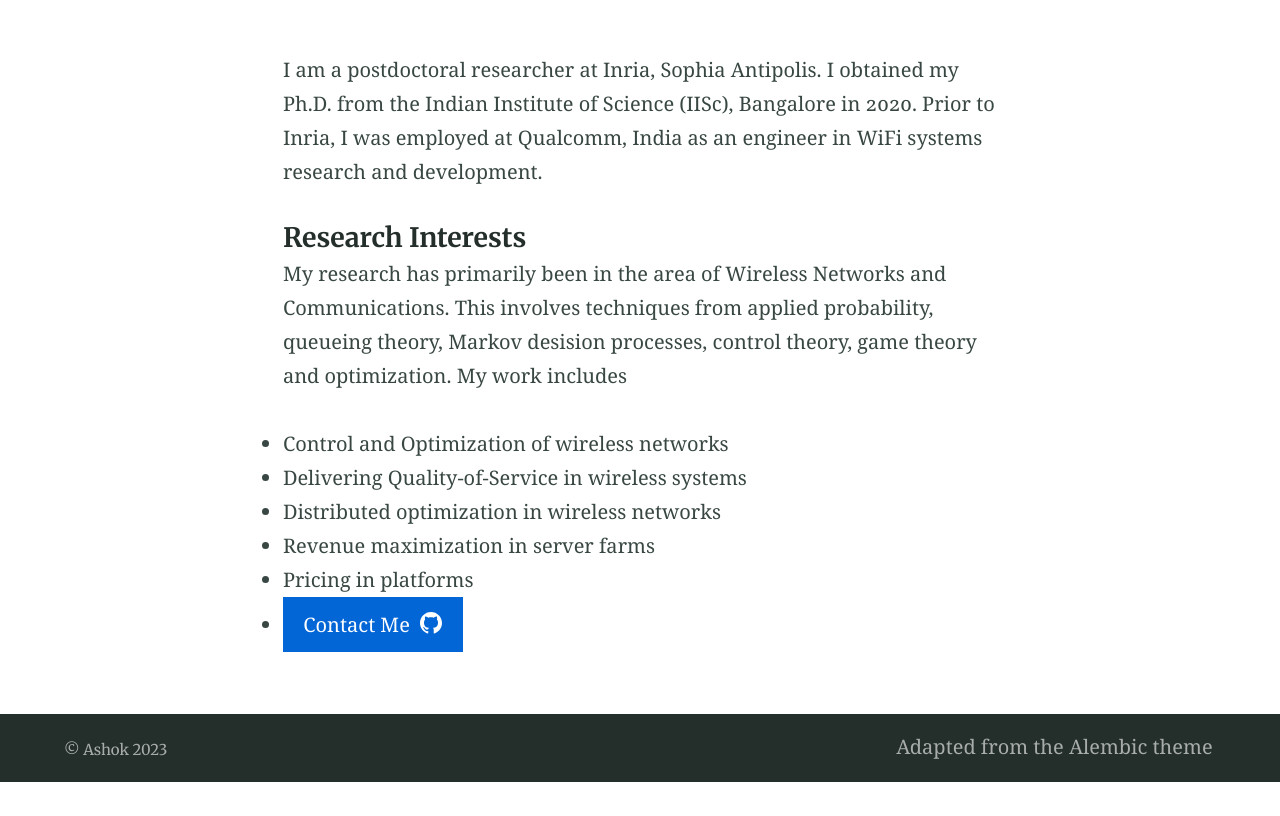
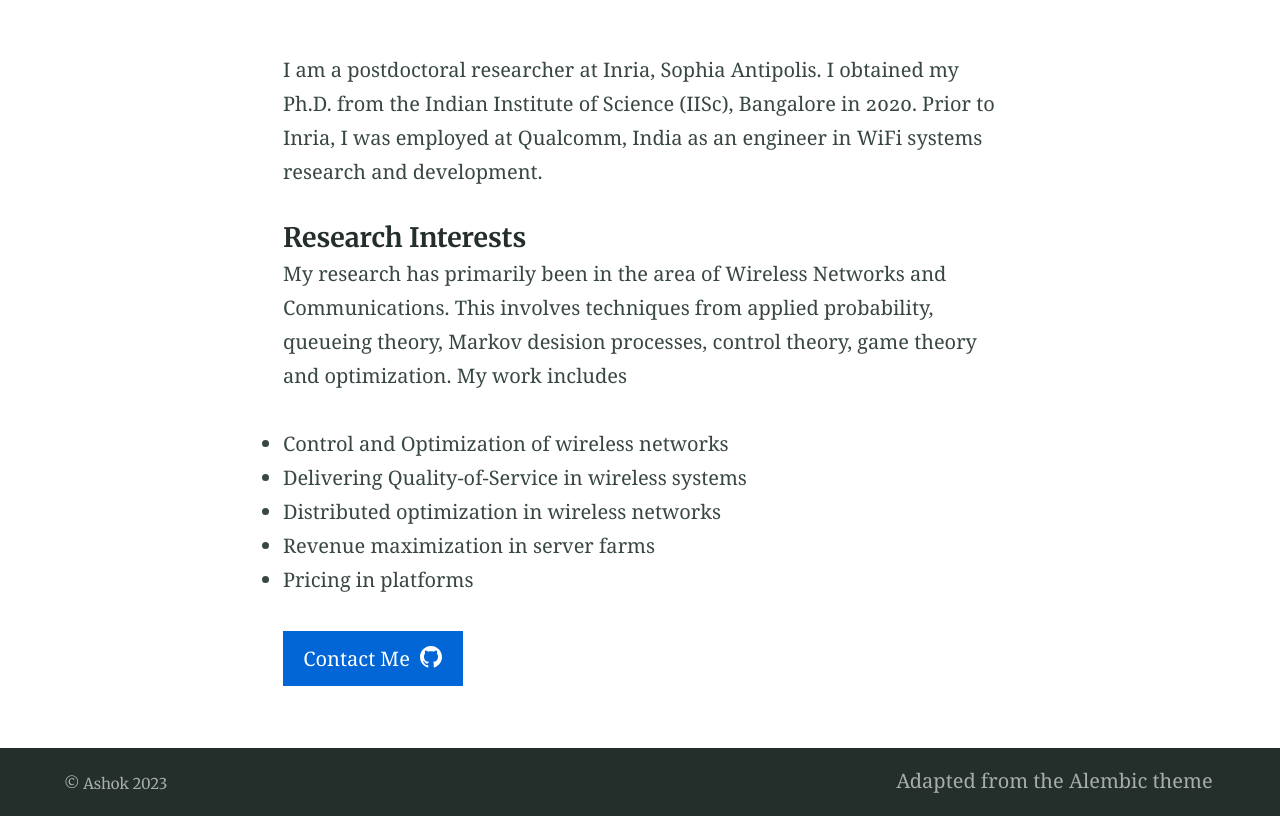
Before and after one commit to ashokkri/ashokkri.github.io, a Jekyll site: the page built from index.md, in a window 1280 px wide. Shown: the part 408-1224 px from the top of the page. Built offline with Jekyll 4.4.1, drawn with Linux system fonts in a browser that asks for light colours; before the commit the page ends 1190 px from its top, so only the background shows below that.

Commit message:
Update index.md

```diff
--- a/index.md
+++ b/index.md
@@ -20,4 +20,5 @@ I am a postdoctoral researcher at Inria, Sophia Antipolis. I obtained my Ph.D. f
 - Revenue maximization in server farms
 - Pricing in platforms
 
-- {% include button.html text="Contact Me" icon="github" link="https://github.com/daviddarnes/alembic" color="#0366d6" %}
+
+ {% include button.html text="Contact Me" icon="github" link="https://github.com/daviddarnes/alembic" color="#0366d6" %}
```
